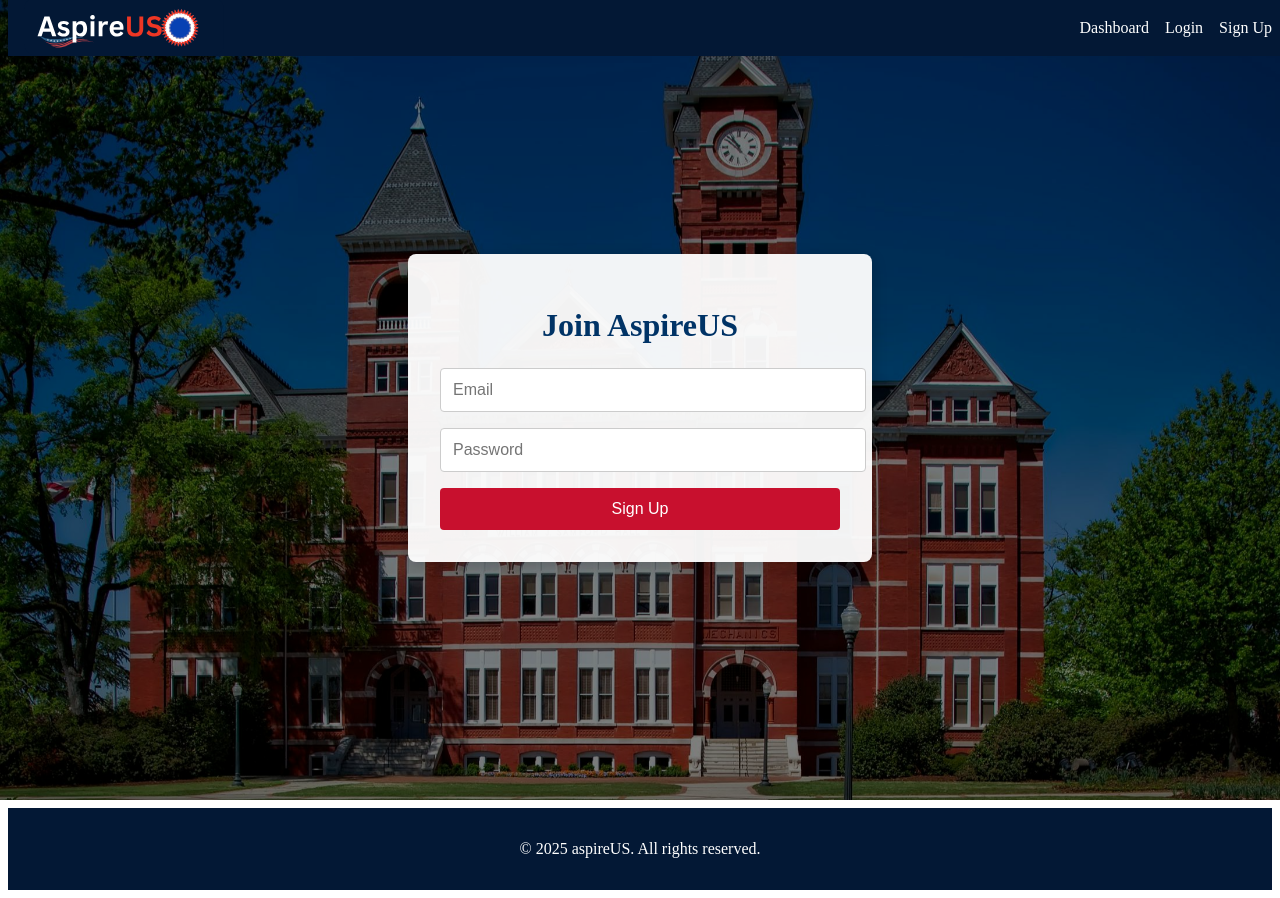
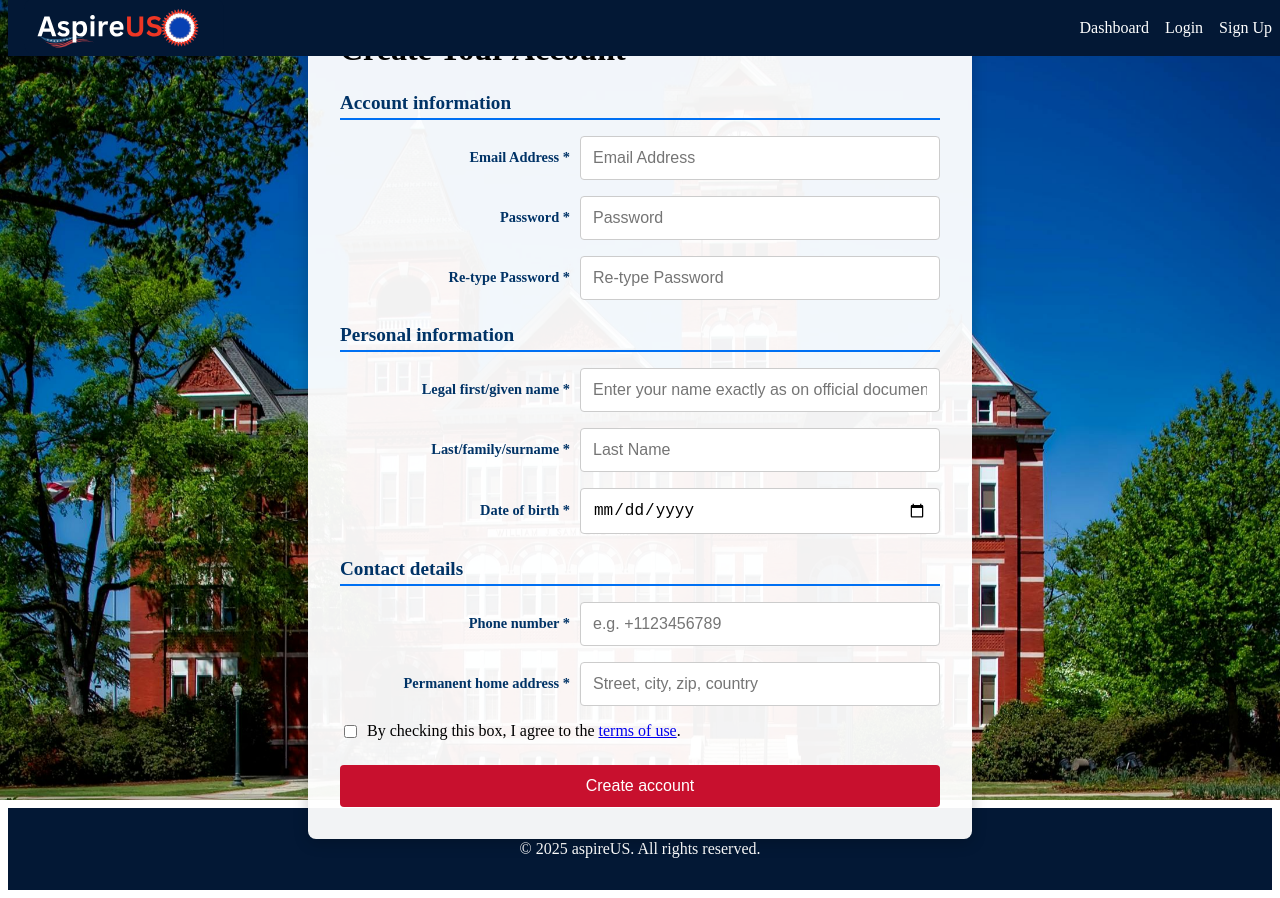
Before and after one commit to Mireinstein/AspireUS, a Next.js app: page /signup in a window 1280 px wide. Built offline with nearby package versions, Linux system fonts and the light colour scheme; no server answers.

Commit message:
Added more account info to sign up page

```diff
--- a/src/pages/signup.js
+++ b/src/pages/signup.js
@@ -1,50 +1,204 @@
 import { useState } from 'react';
 import { useRouter } from 'next/router';
-import { createUserWithEmailAndPassword } from 'firebase/auth';
+import { createUserWithEmailAndPassword, updateProfile } from 'firebase/auth';
 import { auth } from '../lib/firebase';
-import styles from '../styles/login.module.css'; // Reusing the same styling for consistency
 import BackgroundPhoto from '../components/Common/BackgroundPhoto';
+import styles from '../styles/signup.module.css';
 
 const SignupPage = () => {
+  const router = useRouter();
+
+  // Account Information
   const [email, setEmail] = useState('');
   const [password, setPassword] = useState('');
-  const router = useRouter();
+  const [confirmPassword, setConfirmPassword] = useState('');
+
+  // Personal Information
+  const [legalFirstName, setLegalFirstName] = useState('');
+  const [lastName, setLastName] = useState('');
+  const [dateOfBirth, setDateOfBirth] = useState('');
+
+  // Contact Details
+  const [phone, setPhone] = useState('');
+  const [address, setAddress] = useState('');
+
+  // Terms of Use
+  const [acceptTerms, setAcceptTerms] = useState(false);
 
   const handleSubmit = async (e) => {
     e.preventDefault();
+
+    // Validate passwords match
+    if (password !== confirmPassword) {
+      alert('Passwords do not match.');
+      return;
+    }
+    // Validate required fields
+    if (!legalFirstName || !lastName || !dateOfBirth || !phone || !address) {
+      alert('Please fill in all required fields.');
+      return;
+    }
+    if (!acceptTerms) {
+      alert('Please accept the Terms of Use.');
+      return;
+    }
+    // Validate phone number: must start with a plus sign, followed by 1-3 digits (country code), then exactly 9 digits.
+    const phonePattern = /^\+\d{1,3}\d{9}$/;
+    if (!phonePattern.test(phone)) {
+      alert('Please enter a valid phone number in the format: +[CountryCode][9-digit number].');
+      return;
+    }
+
     try {
-      await createUserWithEmailAndPassword(auth, email, password);
+      // Create user with Firebase
+      const userCredential = await createUserWithEmailAndPassword(auth, email, password);
+      // Update user profile with legal first and last name.
+      await updateProfile(userCredential.user, {
+        displayName: `${legalFirstName} ${lastName}`
+      });
+      // Redirect on success.
       router.push('/dashboard');
     } catch (error) {
-      console.error("Signup error:", error);
-      alert("Signup failed. Please try again.");
+      console.error('Signup error:', error);
+      alert('Signup failed. Please try again.');
     }
   };
 
   return (
     <div className={styles.container}>
       <BackgroundPhoto />
-      <div className={styles.overlay}></div>
       <div className={styles.formContainer}>
-        <h1>Join AspireUS</h1>
-        <form onSubmit={handleSubmit}>
+        <h1>Create Your Account</h1>
+        <form onSubmit={handleSubmit} className={styles.commonAppForm}>
+          {/* ACCOUNT INFORMATION */}
+          <h2>Account information</h2>
+          <div className={styles.fieldGroup}>
+            <label htmlFor="email">Email Address *</label>
             <input
+              id="email"
               type="email"
-            placeholder="Email"
-            className={styles.inputField}
+              placeholder="Email Address"
               value={email}
               onChange={(e) => setEmail(e.target.value)}
+              className={styles.inputField}
               required
             />
+          </div>
+          <div className={styles.fieldGroup}>
+            <label htmlFor="password">Password *</label>
             <input
+              id="password"
               type="password"
               placeholder="Password"
-            className={styles.inputField}
               value={password}
               onChange={(e) => setPassword(e.target.value)}
+              className={styles.inputField}
               required
             />
-          <button type="submit" className={styles.button}>Sign Up</button>
+          </div>
+          <div className={styles.fieldGroup}>
+            <label htmlFor="confirmPassword">Re-type Password *</label>
+            <input
+              id="confirmPassword"
+              type="password"
+              placeholder="Re-type Password"
+              value={confirmPassword}
+              onChange={(e) => setConfirmPassword(e.target.value)}
+              className={styles.inputField}
+              required
+            />
+          </div>
+
+          {/* PERSONAL INFORMATION */}
+          <h2>Personal information</h2>
+          <div className={styles.fieldGroup}>
+            <label htmlFor="legalFirstName">Legal first/given name *</label>
+            <input
+              id="legalFirstName"
+              type="text"
+              placeholder="Enter your name exactly as on official documents"
+              value={legalFirstName}
+              onChange={(e) => setLegalFirstName(e.target.value)}
+              className={styles.inputField}
+              required
+            />
+          </div>
+          <div className={styles.fieldGroup}>
+            <label htmlFor="lastName">Last/family/surname *</label>
+            <input
+              id="lastName"
+              type="text"
+              placeholder="Last Name"
+              value={lastName}
+              onChange={(e) => setLastName(e.target.value)}
+              className={styles.inputField}
+              required
+            />
+          </div>
+          <div className={styles.fieldGroup}>
+            <label htmlFor="dob">Date of birth *</label>
+            <input
+              id="dob"
+              type="date"
+              value={dateOfBirth}
+              onChange={(e) => setDateOfBirth(e.target.value)}
+              className={styles.inputField}
+              required
+            />
+          </div>
+
+          {/* CONTACT DETAILS */}
+          <h2>Contact details</h2>
+          <div className={styles.fieldGroup}>
+            <label htmlFor="phone">Phone number *</label>
+            <input
+              id="phone"
+              type="tel"
+              placeholder="e.g. +1123456789"
+              value={phone}
+              onChange={(e) => setPhone(e.target.value)}
+              className={styles.inputField}
+              pattern="^\+\d{1,3}\d{9}$"
+              title="Enter phone number with country code, e.g. +1123456789 (country code 1 and 9 digits)"
+              required
+            />
+          </div>
+          <div className={styles.fieldGroup}>
+            <label htmlFor="address">Permanent home address *</label>
+            <input
+              id="address"
+              type="text"
+              placeholder="Street, city, zip, country"
+              value={address}
+              onChange={(e) => setAddress(e.target.value)}
+              className={styles.inputField}
+              required
+            />
+          </div>
+
+          {/* TERMS OF USE */}
+          <div className={styles.checkboxGroup}>
+            <input
+              id="terms"
+              type="checkbox"
+              checked={acceptTerms}
+              onChange={(e) => setAcceptTerms(e.target.checked)}
+              required
+            />
+            <label htmlFor="terms">
+              By checking this box, I agree to the{' '}
+              <a href="/terms" target="_blank" rel="noopener noreferrer">
+                terms of use
+              </a>.
+            </label>
+          </div>
+
+          {/* SUBMIT BUTTON */}
+          <div className={styles.buttonContainer}>
+            <button type="submit" className={styles.submitButton}>
+              Create account
+            </button>
+          </div>
         </form>
       </div>
     </div>
--- /dev/null
+++ b/src/styles/signup.module.css
@@ -0,0 +1,114 @@
+/* Overall container with background photo */
+.container {
+    position: relative;
+    width: 100%;
+    height: 100vh;
+    display: flex;
+    align-items: center;
+    justify-content: center;
+    background-size: cover;
+    background-position: center;
+  }
+
+  /* No overlay */
+  .overlay {
+    display: none;
+  }
+
+  /* Form container styling */
+  .formContainer {
+    z-index: 1;
+    background: rgba(255, 255, 255, 0.95);
+    padding: 2rem;
+    border-radius: 8px;
+    width: 90%;
+    max-width: 600px;
+    box-shadow: 0 4px 15px rgba(0, 0, 0, 0.2);
+  }
+
+  /* Common form styling */
+  .commonAppForm h1 {
+    text-align: center;
+    margin-bottom: 1.5rem;
+    color: #003366;
+  }
+
+  .commonAppForm h2 {
+    text-align: left;
+    margin: 1.5rem 0 1rem;
+    padding-bottom: 0.25rem;
+    border-bottom: 2px solid #0070f3;
+    color: #003366;
+    font-size: 1.2rem;
+  }
+
+  /* Two-column layout for each field group */
+  .fieldGroup {
+    display: grid;
+    grid-template-columns: 40% 60%;
+    margin-bottom: 1rem;
+    align-items: center;
+  }
+
+  /* Label styling (left column) */
+  .fieldGroup label {
+    text-align: right;
+    padding-right: 10px;
+    font-weight: bold;
+    color: #003366;
+    font-size: 0.9rem;
+  }
+
+  /* Input fields styling (right column) */
+  .inputField {
+    width: 100%;
+    padding: 0.75rem;
+    border: 1px solid #ccc;
+    border-radius: 4px;
+    font-size: 1rem;
+    box-sizing: border-box;
+  }
+
+  /* Checkbox group styling */
+  .checkboxGroup {
+    display: flex;
+    align-items: center;
+    margin-bottom: 1rem;
+  }
+
+  .checkboxGroup input[type="checkbox"] {
+    margin-right: 10px;
+  }
+
+  /* Button container and styling */
+  .buttonContainer {
+    margin-top: 1.5rem;
+    text-align: center;
+  }
+
+  .submitButton {
+    width: 100%;
+    padding: 0.75rem;
+    font-size: 1rem;
+    background-color: #c8102e;
+    color: #fff;
+    border: none;
+    border-radius: 4px;
+    cursor: pointer;
+    transition: background-color 0.3s ease;
+  }
+
+  .submitButton:hover {
+    background-color: #a50e24;
+  }
+
+  /* Responsive adjustments: stack columns on narrow screens */
+  @media (max-width: 600px) {
+    .fieldGroup {
+      grid-template-columns: 1fr;
+    }
+    .fieldGroup label {
+      text-align: left;
+      margin-bottom: 5px;
+    }
+  }
```
Lines whose indentation alone changed are shown as unchanged.
